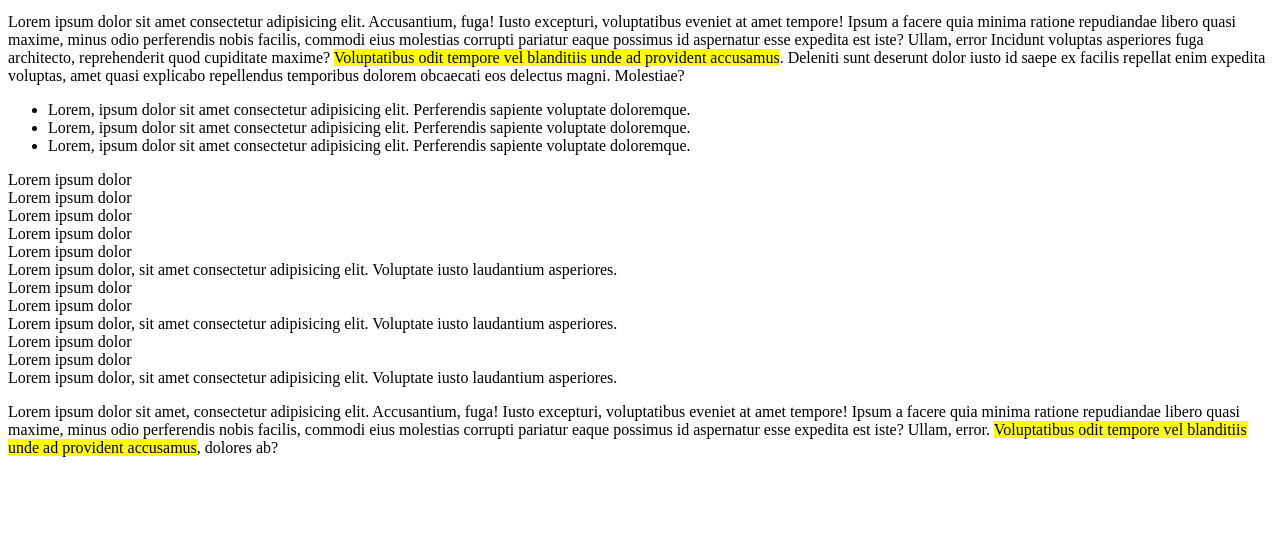
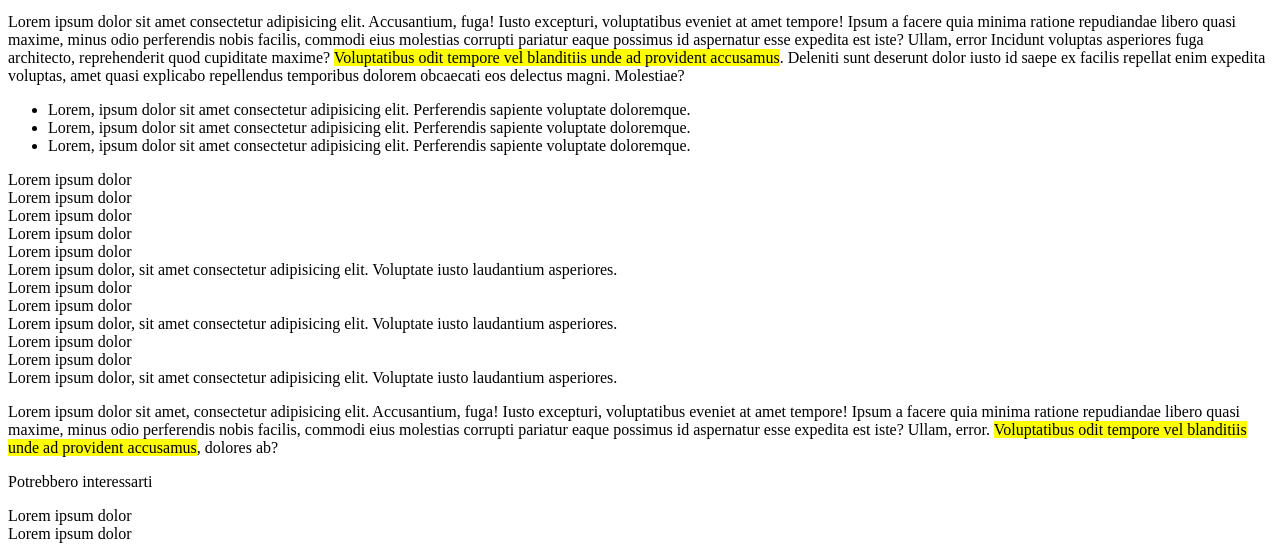
Before and after one commit to DylanBlanco/html-css-booleaner, a plain HTML site: page index.html in a window 1280 px wide. Shown: the part 257-808 px from the top of the page. Drawn offline with Linux system fonts and the light colour scheme.

Commit message:
contenuti consigliati

```diff
--- a/index.html
+++ b/index.html
@@ -86,5 +86,11 @@
             </section>
         </main>
 
+        <!--contenuti consigliati-->
+        <nav>
+            <p>Potrebbero interessarti</p>
+            <div>Lorem ipsum dolor</div>
+            <div>Lorem ipsum dolor</div>
+        </nav>
     </body>
 </html>
```
